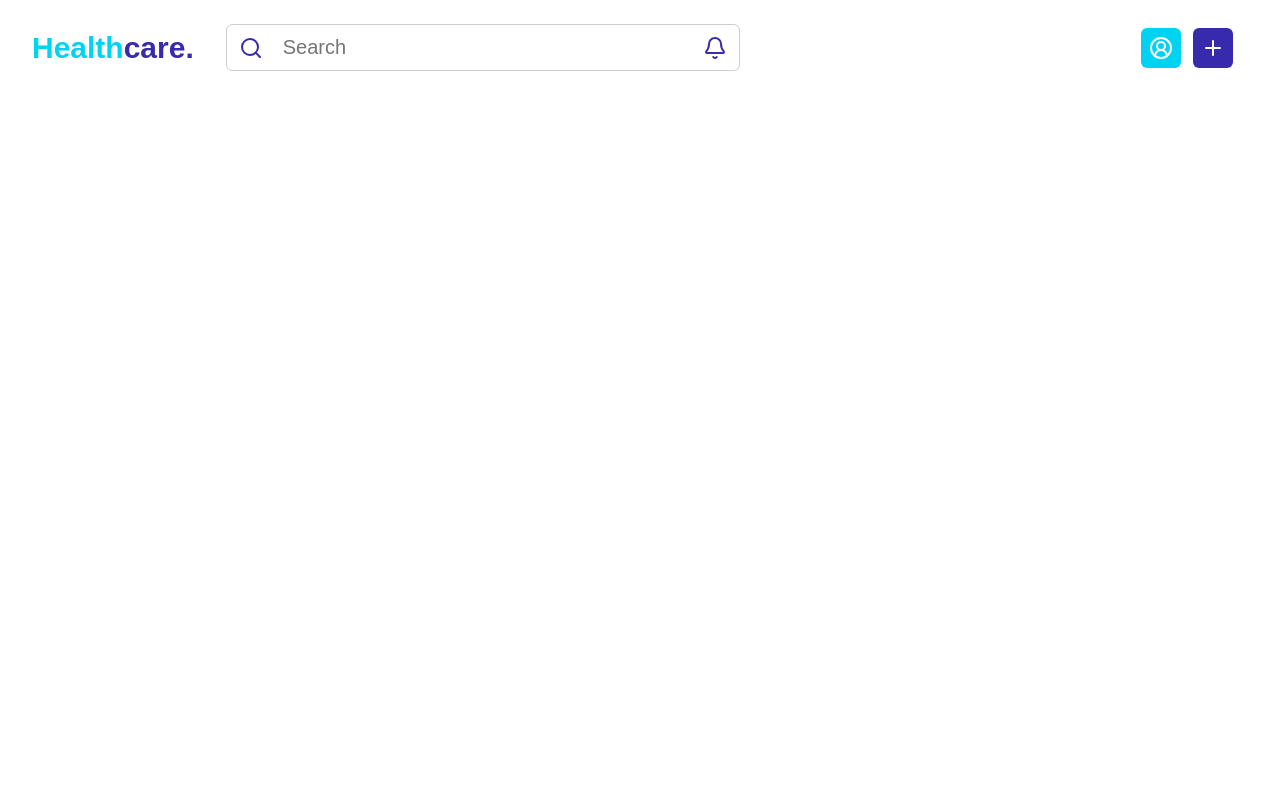
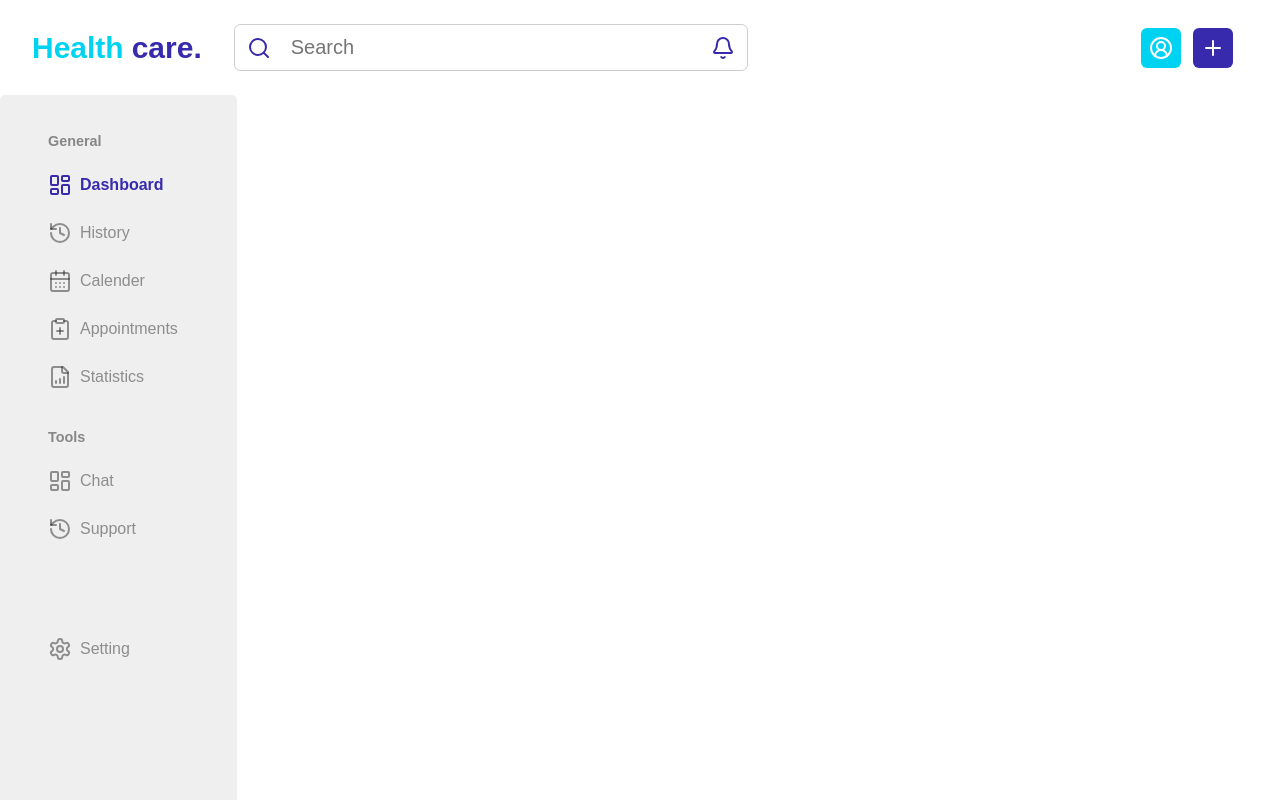
Before and after one commit to sumanDevX19/health-care-dashboard-react, a React (Vite) app: page / in a window 1280 px wide. Shown: the top 800 px of the page. Built offline with nearby package versions, Linux system fonts and the light colour scheme.

Commit message:
25.05.25 : Adding and Setup of SideBar Component

```diff
--- a/src/App.jsx
+++ b/src/App.jsx
@@ -1,10 +1,14 @@
 import React from 'react'
 import './App.css'
 import TopNavbar from './Components/TopNavbar'
+import SideBar from './Components/SideBar'
 
 const App  = () => {
   return (
+    <>
     <TopNavbar/>
+    <SideBar/>
+    </>
   )
 }
 
--- /dev/null
+++ b/src/Components/SideBar.jsx
@@ -0,0 +1,104 @@
+import React from 'react'
+import '../Sidebar.css'
+
+const SideBar = () => {
+    return (
+        <>
+            <div className='sidebar-container'>
+                {/* General  */}
+                <div className='general'>
+                    <h3>General</h3>
+                    <ul>
+                        <li>
+                            <a href="">
+                                <svg xmlns="http://www.w3.org/2000/svg" width="24" height="24" viewBox="0 0 24 24" fill="none" stroke="currentColor" strokeWidth="2" strokeLinecap="round" strokeLinejoin="round" className="icons highlight lucide lucide-layout-dashboard-icon lucide-layout-dashboard"><rect width="7" height="9" x="3" y="3" rx="1" /><rect width="7" height="5" x="14" y="3" rx="1" /><rect width="7" height="9" x="14" y="12" rx="1" /><rect width="7" height="5" x="3" y="16" rx="1" /></svg>
+                                <span className='highlight'>
+                                    Dashboard
+                                </span>
+                            </a>
+                        </li>
+                        <li className='my-2'>
+                            <a href="">
+                                <svg xmlns="http://www.w3.org/2000/svg" width="24" height="24" viewBox="0 0 24 24" fill="none" stroke="currentColor" strokeWidth="2" strokeLinecap="round" strokeLinejoin="round" className="icons lucide lucide-history-icon lucide-history"><path d="M3 12a9 9 0 1 0 9-9 9.75 9.75 0 0 0-6.74 2.74L3 8" /><path d="M3 3v5h5" /><path d="M12 7v5l4 2" /></svg>
+                                <span>
+                                    History
+                                </span>
+                            </a>
+                        </li>
+                        <li className='my-2'>
+                            <a href="">
+                                <svg xmlns="http://www.w3.org/2000/svg" width="24" height="24" viewBox="0 0 24 24" fill="none" stroke="currentColor" strokeWidth="2" strokeLinecap="round" strokeLinejoin="round" className="icons lucide lucide-calendar-days-icon lucide-calendar-days"><path d="M8 2v4" /><path d="M16 2v4" /><rect width="18" height="18" x="3" y="4" rx="2" /><path d="M3 10h18" /><path d="M8 14h.01" /><path d="M12 14h.01" /><path d="M16 14h.01" /><path d="M8 18h.01" /><path d="M12 18h.01" /><path d="M16 18h.01" /></svg>
+                                <span>
+                                    Calender
+                                </span>
+                            </a>
+                        </li>
+                        <li className='my-2'>
+                            <a href="">
+                                <svg xmlns="http://www.w3.org/2000/svg" width="24" height="24" viewBox="0 0 24 24" fill="none" stroke="currentColor" strokeWidth="2" strokeLinecap="round" strokeLinejoin="round" className="icons lucide lucide-clipboard-plus-icon lucide-clipboard-plus"><rect width="8" height="4" x="8" y="2" rx="1" ry="1" /><path d="M16 4h2a2 2 0 0 1 2 2v14a2 2 0 0 1-2 2H6a2 2 0 0 1-2-2V6a2 2 0 0 1 2-2h2" /><path d="M9 14h6" /><path d="M12 17v-6" /></svg>
+                                <span>
+                                    Appointments
+                                </span>
+                            </a>
+                        </li>
+                        <li className='my-2'>
+                            <a href="">
+                                <svg xmlns="http://www.w3.org/2000/svg" width="24" height="24" viewBox="0 0 24 24" fill="none" stroke="currentColor" strokeWidth="2" strokeLinecap="round" strokeLinejoin="round" className="icons lucide lucide-file-chart-column-increasing-icon lucide-file-chart-column-increasing"><path d="M15 2H6a2 2 0 0 0-2 2v16a2 2 0 0 0 2 2h12a2 2 0 0 0 2-2V7Z" /><path d="M14 2v4a2 2 0 0 0 2 2h4" /><path d="M8 18v-2" /><path d="M12 18v-4" /><path d="M16 18v-6" /></svg>
+                                <span>
+                                    Statistics
+                                </span>
+                            </a>
+                        </li>
+
+                    </ul>
+
+                </div>
+                {/* Tools  */}
+                <div className='tools'>
+                    <h3>Tools</h3>
+                    <ul>
+                        <li>
+                            <a href="">
+                                <svg xmlns="http://www.w3.org/2000/svg" width="24" height="24" viewBox="0 0 24 24" fill="none" stroke="currentColor" strokeWidth="2" strokeLinecap="round" strokeLinejoin="round" className="icons lucide lucide-layout-dashboard-icon lucide-layout-dashboard"><rect width="7" height="9" x="3" y="3" rx="1" /><rect width="7" height="5" x="14" y="3" rx="1" /><rect width="7" height="9" x="14" y="12" rx="1" /><rect width="7" height="5" x="3" y="16" rx="1" /></svg>
+                                <span>
+                                    Chat
+                                </span>
+                            </a>
+                        </li>
+                        <li className='my-2'>
+                            <a href="">
+                                <svg xmlns="http://www.w3.org/2000/svg" width="24" height="24" viewBox="0 0 24 24" fill="none" stroke="currentColor" strokeWidth="2" strokeLinecap="round" strokeLinejoin="round" className="icons lucide lucide-history-icon lucide-history"><path d="M3 12a9 9 0 1 0 9-9 9.75 9.75 0 0 0-6.74 2.74L3 8" /><path d="M3 3v5h5" /><path d="M12 7v5l4 2" /></svg>
+                                <span>
+                                    Support
+                                </span>
+                            </a>
+                        </li>
+
+
+                    </ul>
+                </div>
+                {/* Setting  */}
+                <div className='setting'>
+                    <ul>
+                        <li>
+                            <a href="">
+
+                                <svg xmlns="http://www.w3.org/2000/svg" width="24" height="24" viewBox="0 0 24 24" fill="none" stroke="currentColor" stroke-width="2" stroke-linecap="round" stroke-linejoin="round" class="icons lucide lucide-settings-icon lucide-settings"><path d="M12.22 2h-.44a2 2 0 0 0-2 2v.18a2 2 0 0 1-1 1.73l-.43.25a2 2 0 0 1-2 0l-.15-.08a2 2 0 0 0-2.73.73l-.22.38a2 2 0 0 0 .73 2.73l.15.1a2 2 0 0 1 1 1.72v.51a2 2 0 0 1-1 1.74l-.15.09a2 2 0 0 0-.73 2.73l.22.38a2 2 0 0 0 2.73.73l.15-.08a2 2 0 0 1 2 0l.43.25a2 2 0 0 1 1 1.73V20a2 2 0 0 0 2 2h.44a2 2 0 0 0 2-2v-.18a2 2 0 0 1 1-1.73l.43-.25a2 2 0 0 1 2 0l.15.08a2 2 0 0 0 2.73-.73l.22-.39a2 2 0 0 0-.73-2.73l-.15-.08a2 2 0 0 1-1-1.74v-.5a2 2 0 0 1 1-1.74l.15-.09a2 2 0 0 0 .73-2.73l-.22-.38a2 2 0 0 0-2.73-.73l-.15.08a2 2 0 0 1-2 0l-.43-.25a2 2 0 0 1-1-1.73V4a2 2 0 0 0-2-2z"/><circle cx="12" cy="12" r="3"/></svg>
+                                <span>
+                                    Setting
+                                </span>
+                            </a>
+                        </li>
+
+
+
+                    </ul>
+
+                </div>
+
+            </div>
+        </>
+    )
+}
+
+export default SideBar
--- /dev/null
+++ b/src/Sidebar.css
@@ -0,0 +1,96 @@
+.sidebar-container{
+    background-color: #56505017;
+    width: 8.8rem;
+    height: 100vh;
+    padding: 2rem 3rem;
+    border: none;
+    border-radius: 0.3rem;
+
+}
+
+.general{
+    margin-top: 0.4rem;
+
+}
+
+ul{
+    list-style-type: none;
+}
+
+li{
+    margin: 1.5rem 0;
+}
+
+a{
+    text-decoration: none;
+    color: #221f1f79;
+    display: flex;
+    align-items: center;
+    gap: 0.5rem;
+}
+
+.highlight{
+    font-weight: 600;
+    color: #372aac;
+}
+
+.icon{
+    color: #221f1f79;
+}
+
+
+h3{
+    font-size: 0.9rem;
+    color: rgba(0, 0, 0, 0.434);
+    margin-bottom: 1.25rem;
+}
+
+.tools{
+    margin-top: 2.5rem;
+}
+
+
+.setting{
+    margin-top: 6rem;
+}
+
+/* Tablet Media Query */
+@media (max-width:1024px) {
+    .sidebar-container{
+        width: 9rem;
+        padding: 1rem 2rem;
+
+    }
+
+    .tools{
+        margin-top: 1.8rem;
+    }
+
+    .setting{
+        margin-top: 2.3rem;
+    }
+
+    h3{
+        margin-bottom: 0.7rem;
+    }
+
+    li{
+        margin: 1rem 0;
+    }
+
+
+}
+
+
+
+
+/* Mobile Midea Query */
+
+@media (max-width:768px) {
+    .sidebar-container{
+    display: none;
+
+
+    }
+
+}
--- a/src/TopNavbar.css
+++ b/src/TopNavbar.css
@@ -3,6 +3,7 @@
   padding: 1.5rem 2rem;
   justify-content: space-between;
   align-items: center;
+  transition: all 0.5s ease-in-out;
 }
 
 /* Right section */
@@ -19,6 +20,7 @@
   border: 1px solid rgba(0, 0, 0, 0.198);
   border-radius: 0.4rem;
   height: 2.8125rem;
+  transition: all 0.5s ease-in-out;
 }
 
 .search-box {
@@ -28,6 +30,7 @@
   border: none;
   outline: none;
   font-size: 1.25rem;
+  transition: all 0.5s ease-in-out ;
 }
 
 .search-icon {
@@ -115,10 +118,13 @@
     left: 0;
     width: 100vw;
     height: 100vh;
+
+
 }
 
 .hidden{
     display: none;
+
 }
 
 .mobile-menu-back{
@@ -130,6 +136,8 @@
     border: none;
     border-bottom-left-radius:15px ;
     border-bottom-right-radius:15px ;
+
+
 }
 
 .mobile-menu-back a{
@@ -147,13 +155,49 @@
     margin: 10px 0;
 }
 
+/* Tablet Screen Media Query */
+@media (max-width: 1024px) {
 
+  .nav-container{
+    padding: 1.2rem 1.6rem;
+    transition: all 0.5s ease-in-out;
+  }
+
+  .search-bar {
+
+  width: 25rem;
+  align-items: center;
+  border: 1px solid rgba(0, 0, 0, 0.198);
+  border-radius: 0.4rem;
+  height: 2.8125rem;
+  transition: all 0.5s ease-in-out;
+
+
+}
+
+
+
+.search-box {
+  height: 2.8125rem;
+  width: 18rem;
+  padding: 0 0.5rem;
+  border: none;
+  outline: none;
+  font-size: 1.25rem;
+  transition: all 0.5s ease-in-out;
+
+
+}
+
+
+}
 
 
 /* Mobile Screen Media Query */
 @media (max-width: 768px) {
 .nav-container {
   padding: 1rem 1.4rem;
+  transition: all 0.5s ease-in-out;
 
 }
 
```
Also changed, not shown: src/Components/TopNavbar.jsx (+8 -8 lines).
